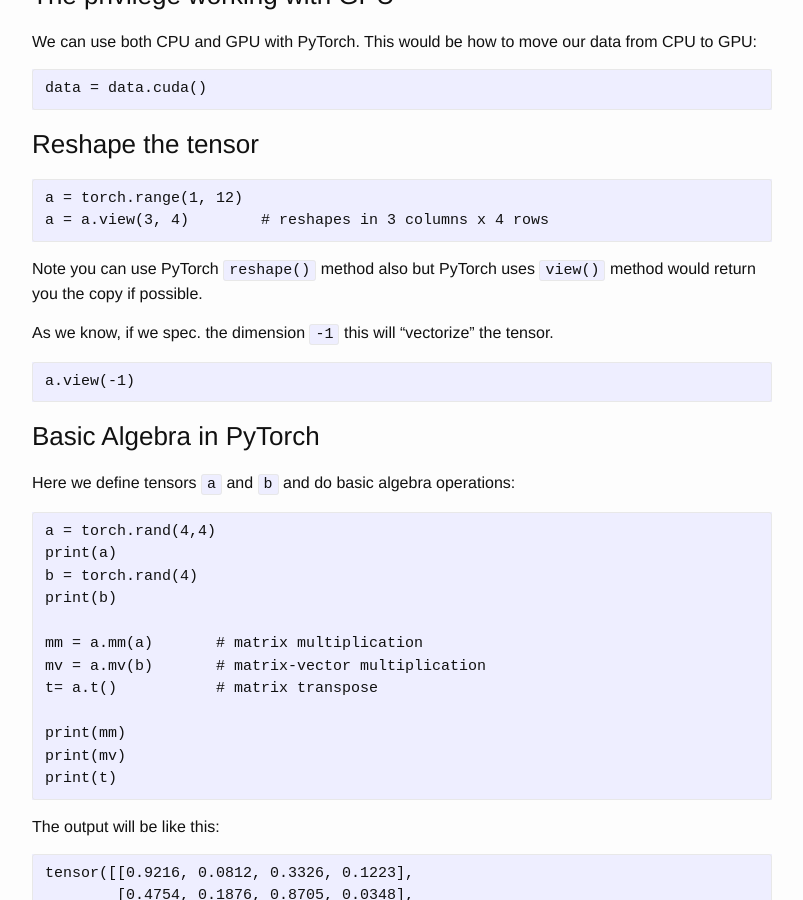
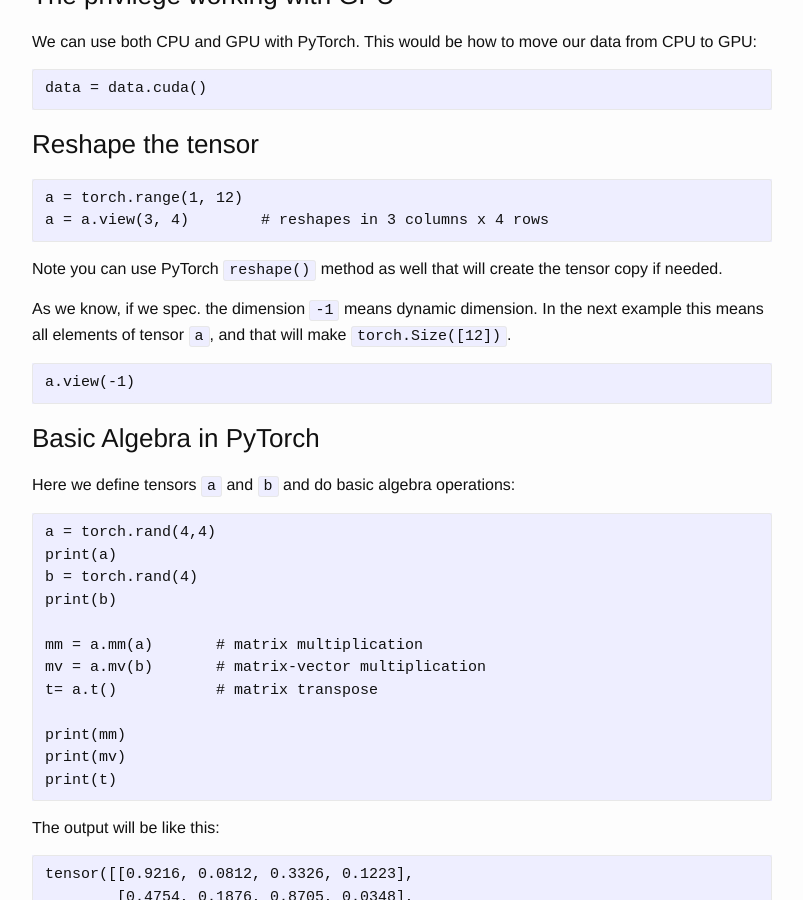
Before and after one commit to dejanbatanjac/dejanbatanjac.github.io, a Jekyll site: the page built from _posts/2019-02-05-PyTorch from tabula rasa.md, in a window 1280 px wide and 900 px high, scrolled down 1999 px. Shown: the whole window, without its empty margins (238-1041 px from the left). Built offline with Jekyll 4.4.1, drawn with Linux system fonts in a browser that asks for light colours; our own code applies the rules of GitHub Pages for plain Markdown files.

Commit message:
Update 2019-02-05-PyTorch from tabula rasa.md

```diff
--- a/_posts/2019-02-05-PyTorch from tabula rasa.md
+++ b/_posts/2019-02-05-PyTorch from tabula rasa.md
@@ -89,9 +89,9 @@
 a = a.view(3, 4)        # reshapes in 3 columns x 4 rows
 ~~~
 
-Note you can use PyTorch `reshape()` method also but PyTorch uses `view()` method would return you the copy if possible.
+Note you can use PyTorch `reshape()` method as well that will create the tensor copy if needed.
 
-As we know, if we spec. the dimension `-1` this will "vectorize" the tensor.
+As we know, if we spec. the dimension `-1` means dynamic dimension. In the next example this means all elements of tensor `a`, and that will make `torch.Size([12])`.
 
     a.view(-1)
 
```
